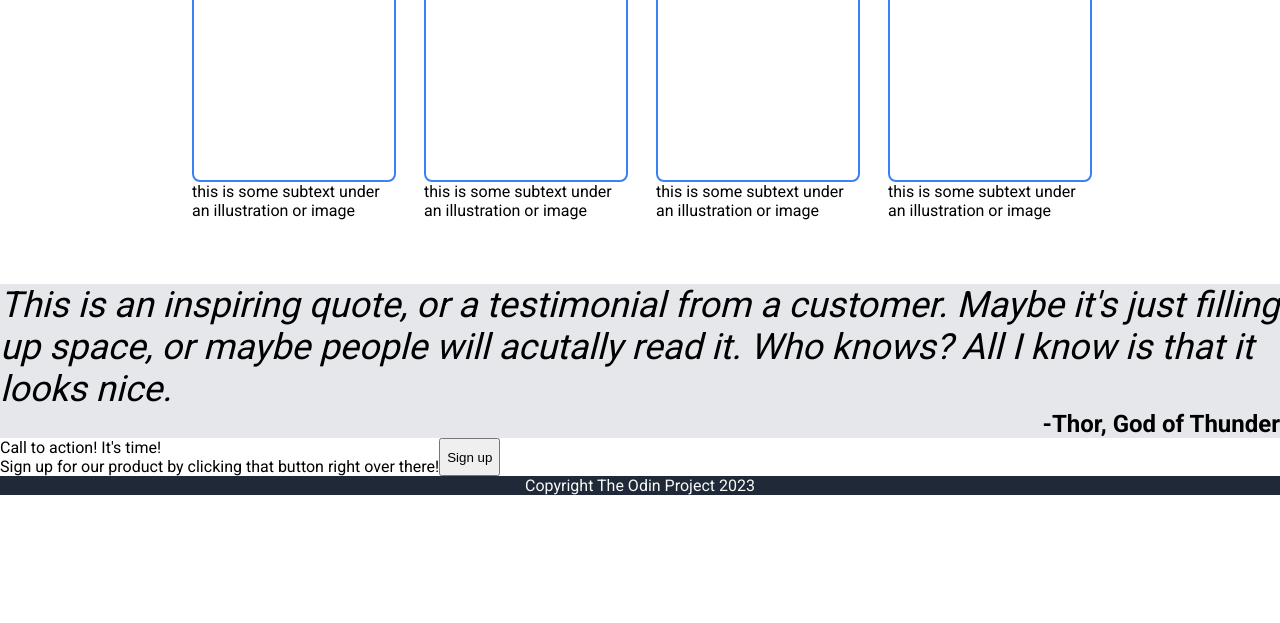
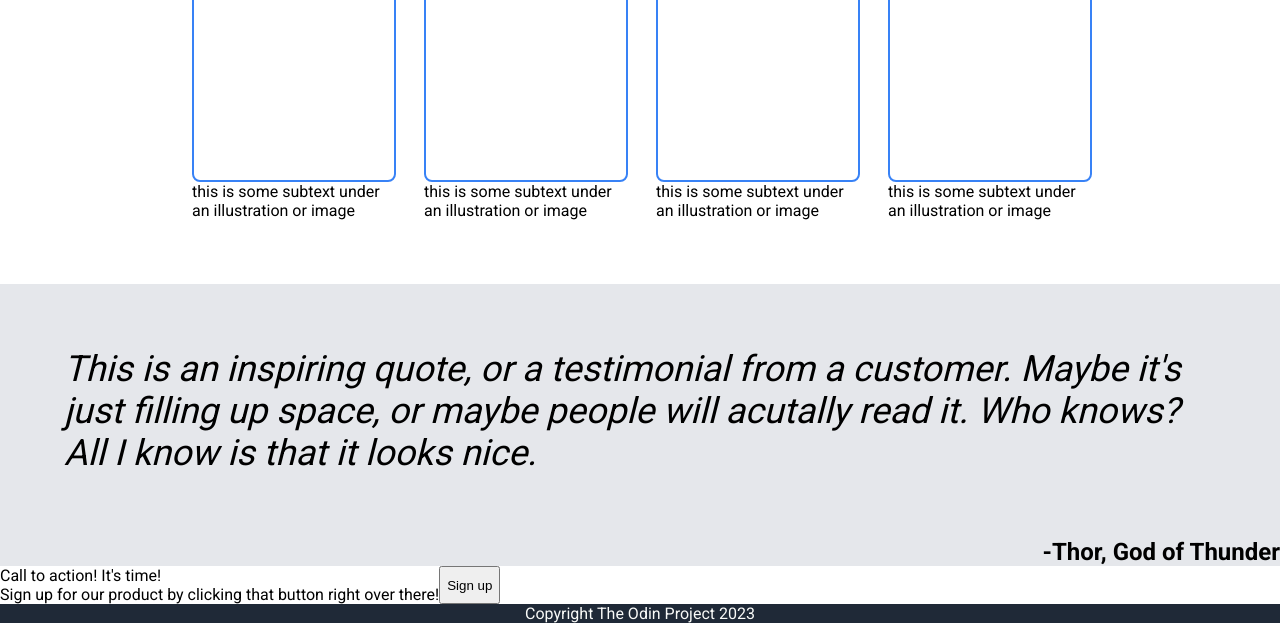
Before and after one commit to kyunliu/landing_page, a plain HTML site: page index.html in a window 1280 px wide. Shown: the part 577-1200 px from the top of the page. Before the commit the page ends 1072 px from the top, so only its background shows below. Drawn offline with Linux system fonts and the light colour scheme.

Commit message:
Adjust quote sizing

```diff
--- a/style.css
+++ b/style.css
@@ -97,6 +97,7 @@ a {
 }
 
 .quote {
+    padding: 64px;
     font-size: 36px;
     font-style: italic;
     align-self: flex-start;
```
